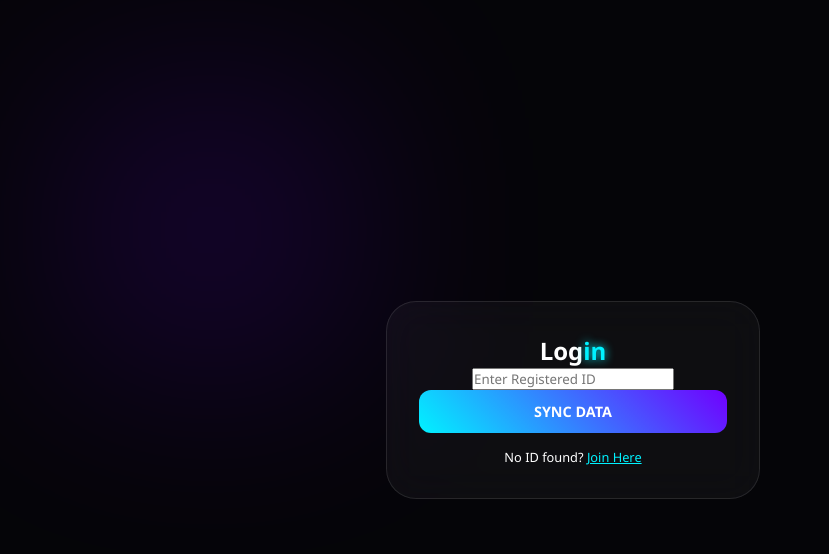
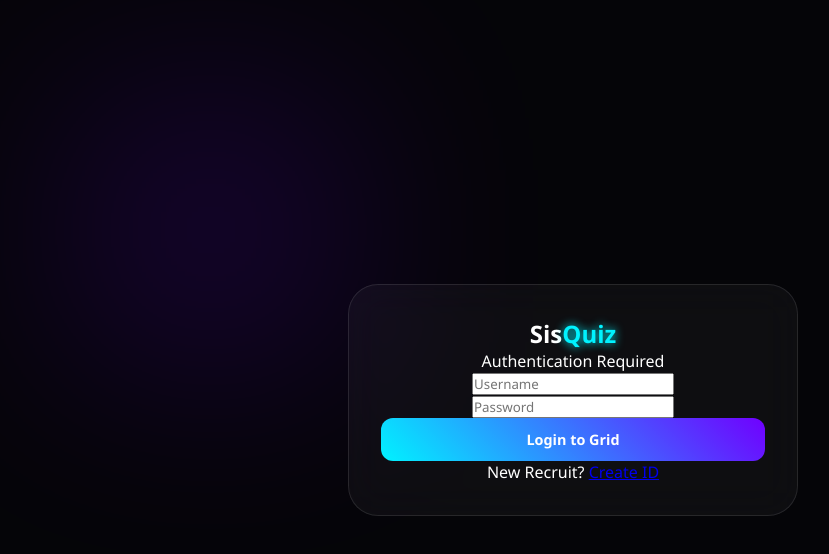
Before and after one commit to HTML-SISCO/quiz, a plain HTML site: page login.html in a window 1280 px wide. Shown: the whole page, without its empty margins (67-896 px from the left). Drawn offline with nearby package versions, Linux system fonts and the light colour scheme.

Commit message:
Update login.html

```diff
--- a/login.html
+++ b/login.html
@@ -1,25 +1,32 @@
 <!DOCTYPE html>
 <html lang="en">
 <head>
-    <meta charset="UTF-8"><title>Login | SisQuiz</title>
+    <meta charset="UTF-8">
+    <title>Login | SisQuiz</title>
     <link rel="stylesheet" href="style.css">
+    <script src="https://cdnjs.cloudflare.com/ajax/libs/vanilla-tilt/1.8.0/vanilla-tilt.min.js"></script>
 </head>
 <body>
     <div class="blob"></div>
     <div id="app">
-        <section class="glass-card">
-            <h2 class="logo">Log<span>in</span></h2>
-            <input type="text" id="user" placeholder="Enter Registered ID" class="auth-input">
-            <button class="btn main-btn" onclick="login()">SYNC DATA</button>
-            <p style="margin-top:15px; font-size:0.8rem;">No ID found? <a href="signup.html" style="color:var(--primary)">Join Here</a></p>
+        <section class="glass-card" data-tilt data-tilt-glare data-tilt-max-glare="0.2">
+            <h2 class="logo">Sis<span>Quiz</span></h2>
+            <p>Authentication Required</p>
+            <div class="input-group">
+                <input type="text" id="user" placeholder="Username" class="auth-input">
+                <input type="password" placeholder="Password" class="auth-input">
+            </div>
+            <button class="btn main-btn" onclick="auth()">Login to Grid</button>
+            <p class="switch-text">New Recruit? <a href="signup.html">Create ID</a></p>
         </section>
     </div>
     <script>
-        function login() {
-            const u = document.getElementById('user').value.trim();
-            const saved = localStorage.getItem('sis_user');
-            if(u === saved && u !== "") { window.location.href = 'quiz.html'; }
-            else { alert("ID not recognized. Please Sign Up first."); window.location.href = 'signup.html'; }
+        function auth() {
+            const name = document.getElementById('user').value;
+            if(name.trim() !== "") {
+                localStorage.setItem('sis_user', name);
+                window.location.href = 'index.html';
+            } else { alert("Enter a valid ID"); }
         }
     </script>
 </body>
```
